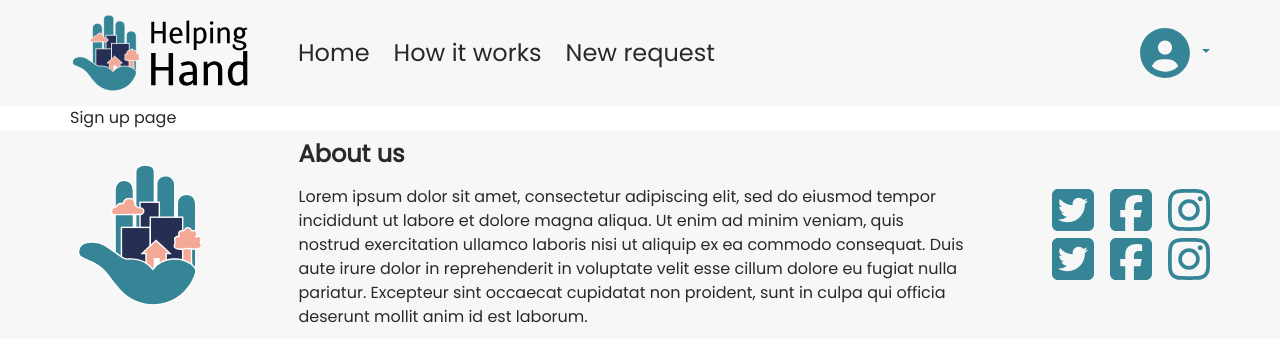
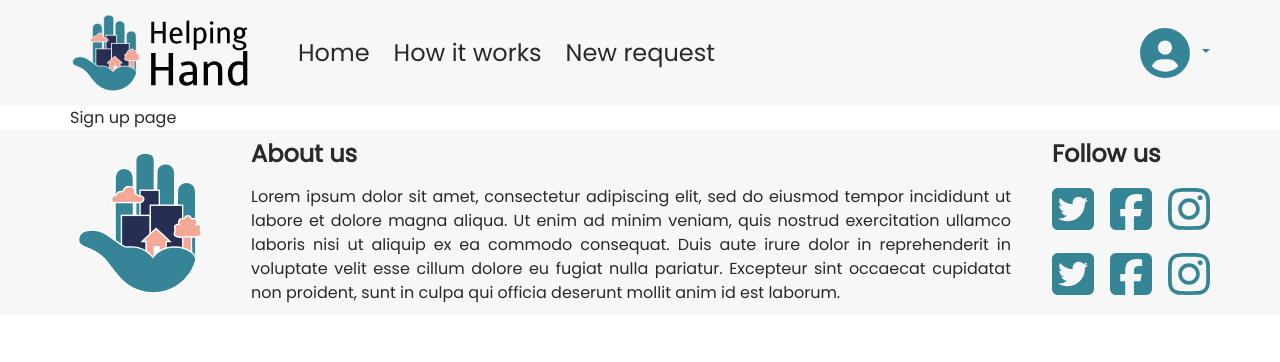
Before and after one commit to MathieuParadis/helping-hand, a React (Create React App) app: page /signup in a window 1280 px wide. Shown: the top 362 px of the page. Built offline with nearby package versions, Linux system fonts and the light colour scheme.

Commit message:
edited footer

```diff
--- a/src/components/Footer.jsx
+++ b/src/components/Footer.jsx
@@ -12,12 +12,13 @@ const Footer = () => {
     <div className="footer">
       <div className="d-flex flex-column flex-lg-row justify-content-between align-items-center">
         <img src={logo} alt="Boulder Bike Tour logo" className="logo mb-4 mb-lg-0" />
-        <div className="col-7">
-          <h4 className="mb-2 mb-lg-3"><strong>About us</strong></h4>
-          <p className="mb-0">Lorem ipsum dolor sit amet, consectetur adipiscing elit, sed do eiusmod tempor incididunt ut labore et dolore magna aliqua. Ut enim ad minim veniam, quis nostrud exercitation ullamco laboris nisi ut aliquip ex ea commodo consequat. Duis aute irure dolor in reprehenderit in voluptate velit esse cillum dolore eu fugiat nulla pariatur. Excepteur sint occaecat cupidatat non proident, sunt in culpa qui officia deserunt mollit anim id est laborum.</p>
+        <div className="align-self-lg-start col-7 col-xl-8 mb-4 mb-lg-0">
+          <h4 className="mb-3 text-center text-lg-start"><strong>About us</strong></h4>
+          <p className="mb-0 text-justify">Lorem ipsum dolor sit amet, consectetur adipiscing elit, sed do eiusmod tempor incididunt ut labore et dolore magna aliqua. Ut enim ad minim veniam, quis nostrud exercitation ullamco laboris nisi ut aliquip ex ea commodo consequat. Duis aute irure dolor in reprehenderit in voluptate velit esse cillum dolore eu fugiat nulla pariatur. Excepteur sint occaecat cupidatat non proident, sunt in culpa qui officia deserunt mollit anim id est laborum.</p>
         </div>
-        <div>
-          <div className="mb-4 mb-lg-0 text-center text-lg-start">
+        <div className="align-self-lg-start">
+          <h4 className="mb-3 text-center text-lg-start"><strong>Follow us</strong></h4>
+          <div className="mb-3 text-center text-lg-start">
             <a href="https://twitter.com/" target="_blank">
               <FontAwesomeIcon icon="fa-brands fa-twitter-square" size="3x" className="navlink"/>
             </a>
--- a/src/styles/_settings.scss
+++ b/src/styles/_settings.scss
@@ -136,11 +136,6 @@ a {
   padding: 10px;
 }
 
-.button-w250 {
-  width: 250px;
-  padding: 10px;
-}
-
 .button-primary {
   background-color: var(--prim-color);
   color: var(--basic-color-white);
@@ -185,3 +180,7 @@ a {
 .text-black {
   color: #000000;
 }
+
+.text-justify {
+  text-align: justify;
+}
```
